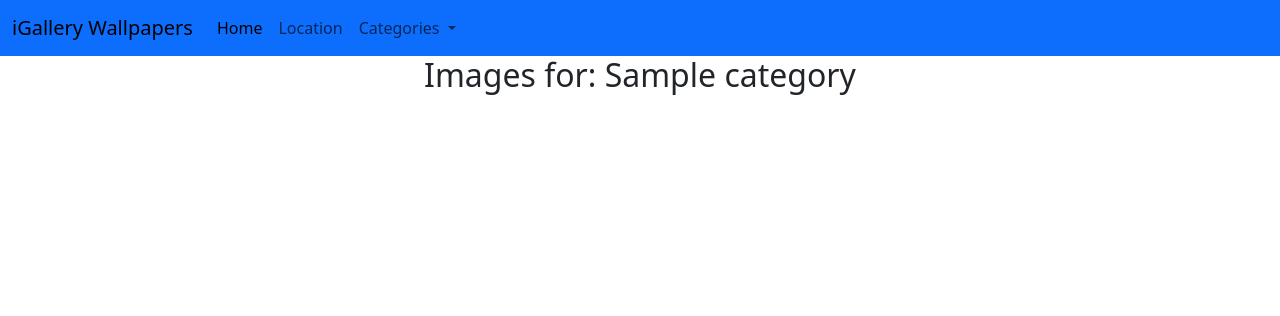
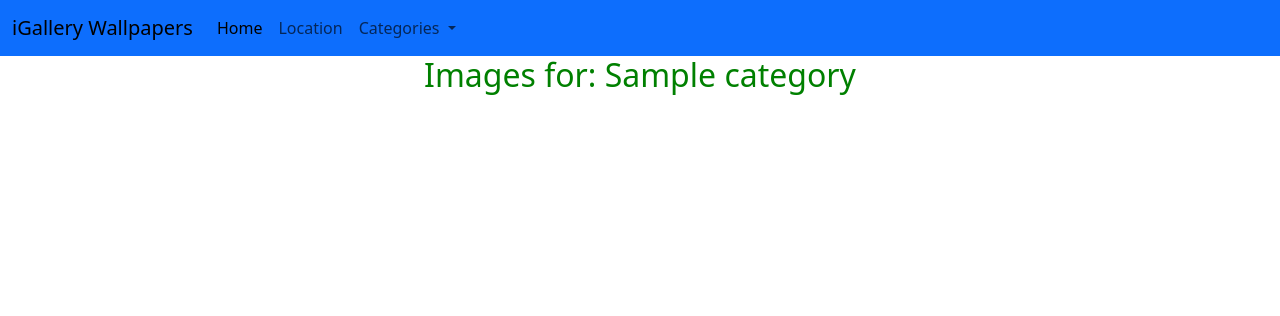
Before and after one commit to denn-is-njeruh/iGallery, a Django app: template wallpapers/templates/all-wallpapers/base.html in a window 1280 px wide. Shown: the top 316 px of the page. Run offline with Django 3.2, Linux system fonts and the light colour scheme; the template is opened without the code that fills it: most values are stand-ins (such as "Sample title", 1, 10 or a date in 2020); some libraries are stand-ins or nearby versions.

Commit message:
add styling static file and configure settings to link base template with custom css styling

```diff
--- a/igallery/settings.py
+++ b/igallery/settings.py
@@ -121,6 +121,9 @@ USE_TZ = True
 # https://docs.djangoproject.com/en/3.2/howto/static-files/
 
 STATIC_URL = '/static/'
+STATICFILES_DIRS = [
+    os.path.join(BASE_DIR,"static"),
+]
 
 # Default primary key field type
 # https://docs.djangoproject.com/en/3.2/ref/settings/#default-auto-field
--- /dev/null
+++ b/static/css/basewallpapers.css
@@ -0,0 +1,3 @@
+h2{
+  color: green;
+}
--- a/wallpapers/templates/all-wallpapers/base.html
+++ b/wallpapers/templates/all-wallpapers/base.html
@@ -1,4 +1,5 @@
 {% load bootstrap5 %}
+{% load static %}
 <!DOCTYPE html>
 <html lang="en">
   <head>
@@ -12,6 +13,7 @@
 
     {% block styles %}
       {% bootstrap_css %}
+      <link rel="stylesheet" href="{% static 'css/basewallpapers.css' %}">
     {% endblock %}
   </head>
   <body>
```
